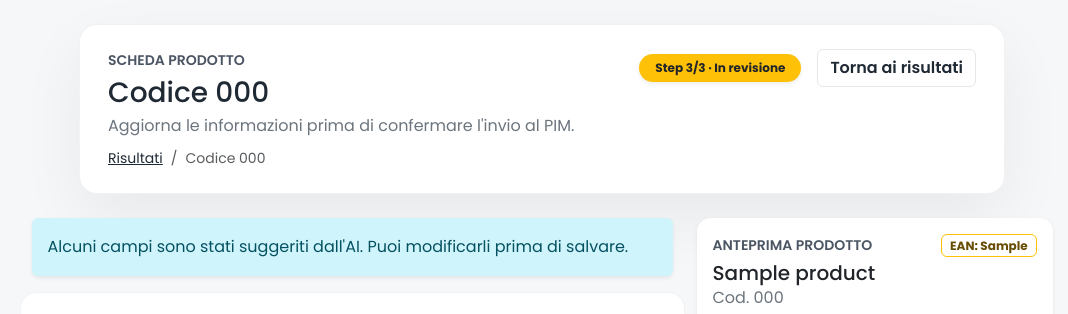
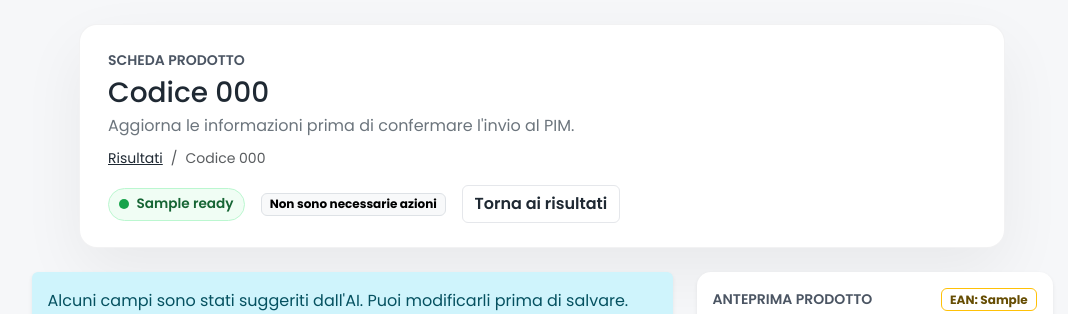
Before and after one commit to pcarella/TestCodex, a Flask app: template templates/product.html in a window 1280 px wide. Shown: the part 79-393 px from the top of the page, without its empty margins (98-1166 px from the left). Run offline with Flask 3, Linux system fonts and the light colour scheme; the visitor is signed in with stand-in values (Sample User, id 1); tables that the repository leaves empty hold one stand-in row (values such as "Sample post"); the template is opened without the code that fills it: most values are stand-ins (such as "Sample title", 1, 10 or a date in 2020); some libraries are stand-ins or nearby versions.

Commit message:
Add approval actions and logging for product status

```diff
--- a/app.py
+++ b/app.py
@@ -975,6 +975,8 @@ def product_detail(code: str):
         flash("Prodotto non trovato nella richiesta corrente.")
         return redirect(url_for("results"))
 
+    product.setdefault("status", "review")
+
     if request.method == "POST":
         try:
             price_value = float(request.form.get("price", product.get("price", 0.0)))
@@ -998,7 +1000,7 @@ def product_detail(code: str):
         flash("Prodotto aggiornato e inviato al PIM (simulato).")
         return redirect(url_for("results"))
 
-    return render_template("product.html", product=product)
+    return render_template("product.html", product=product, status_choices=STATUS_CHOICES)
 
 
 if hasattr(app, "after_request"):
--- a/templates/product.html
+++ b/templates/product.html
@@ -15,8 +15,24 @@
           </ol>
         </nav>
       </div>
-      <div class="d-flex align-items-center gap-3">
-        <div class="badge rounded-pill text-bg-warning text-dark px-3 py-2 shadow-sm">Step 3/3 · In revisione</div>
+      <div class="d-flex align-items-center gap-3 flex-wrap">
+        {% set status_meta = status_choices.get(product.status, {'label': product.status, 'badge': 'secondary'}) %}
+        <span class="status-pill status-{{ product.status }}" data-role="product-status">
+          <span class="status-dot"></span>
+          <span class="status-text" data-role="product-status-label">{{ status_meta.label }}</span>
+        </span>
+        {% if product.status not in ['ready', 'exported'] %}
+        <button
+          type="button"
+          class="btn btn-outline-primary"
+          id="approve-product-btn"
+          data-code="{{ product.code }}"
+        >
+          Approva
+        </button>
+        {% else %}
+        <span class="badge text-bg-light border">Non sono necessarie azioni</span>
+        {% endif %}
         <a class="btn btn-outline-secondary" href="{{ url_for('results') }}">Torna ai risultati</a>
       </div>
     </div>
@@ -207,10 +223,50 @@
 </div>
 <script>
   (function () {
+    const statusChoices = {{ status_choices | tojson }};
+    const approveButton = document.getElementById("approve-product-btn");
+    const statusLabel = document.querySelector('[data-role="product-status-label"]');
+    const statusPill = document.querySelector('[data-role="product-status"]');
     const form = document.querySelector("form");
     const submitButton = document.getElementById("submit-product");
     const spinner = submitButton?.querySelector(".spinner-border");
     const label = submitButton?.querySelector(".submit-label");
+
+    const updateStatusUi = (statusKey) => {
+      if (statusPill) statusPill.className = `status-pill status-${statusKey}`;
+      if (statusLabel)
+        statusLabel.textContent = statusChoices?.[statusKey]?.label || statusKey;
+    };
+
+    approveButton?.addEventListener("click", async () => {
+      approveButton.setAttribute("disabled", "disabled");
+      try {
+        const response = await fetch("{{ url_for('update_product_status') }}", {
+          method: "POST",
+          headers: {
+            "Content-Type": "application/json",
+            "X-CSRFToken": "{{ csrf_token() }}",
+          },
+          body: JSON.stringify({ codes: [approveButton.dataset.code], status: "ready" }),
+        });
+
+        const payload = await response.json();
+        if (!response.ok) {
+          throw new Error(payload?.message || "Aggiornamento stato non riuscito.");
+        }
+
+        if (payload.updated_codes?.length) {
+          updateStatusUi("ready");
+          approveButton.classList.add("d-none");
+          console.log("Prodotto approvato", payload.updated_codes);
+        }
+      } catch (error) {
+        approveButton.removeAttribute("disabled");
+        console.error("Errore durante l'aggiornamento dello stato del prodotto", error);
+        alert(error.message);
+      }
+    });
+
     form?.addEventListener("submit", () => {
       submitButton.setAttribute("disabled", "disabled");
       spinner?.classList.remove("d-none");
```
Also changed, not shown: templates/results.html (+10 -0 lines).
